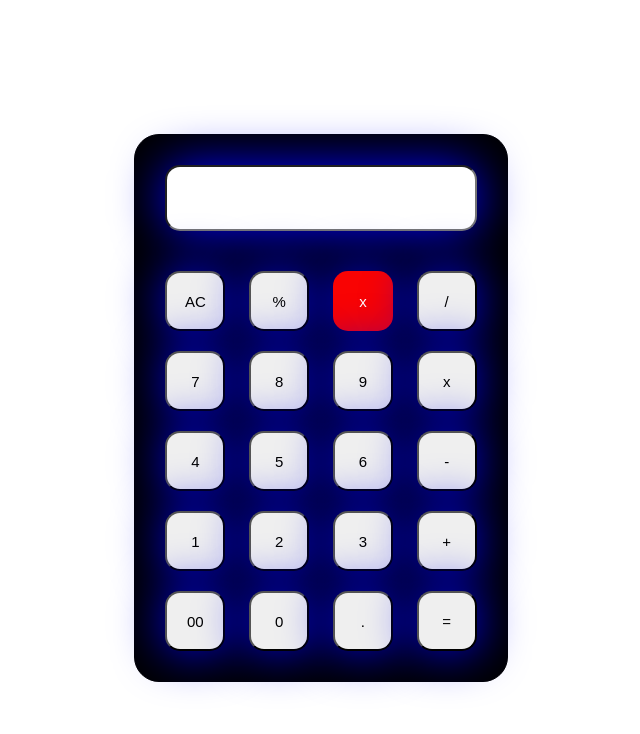
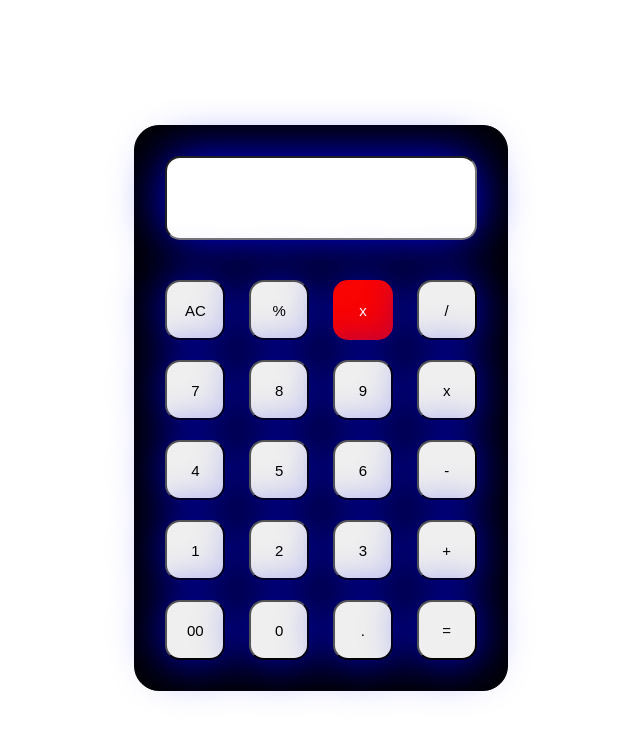
Before and after one commit to Rupagupta863/calculator, a plain HTML site: page index.html in a window 1280 px wide. Shown: the whole page, without its empty margins (319-959 px from the left). Drawn offline with Linux system fonts and the light colour scheme.

Commit message:
its a calculator

```diff
--- a/css/calculator.css
+++ b/css/calculator.css
@@ -24,6 +24,7 @@
     height: 40px;
     width: 40px;
     margin: 5px;
+    font-size: 1em;
     box-shadow: 0 0 50px blue;
 }
 .display{
@@ -33,6 +34,7 @@
 }
 .display input{
     flex: 1;
+    padding: 10px;
 }
 
 
```
